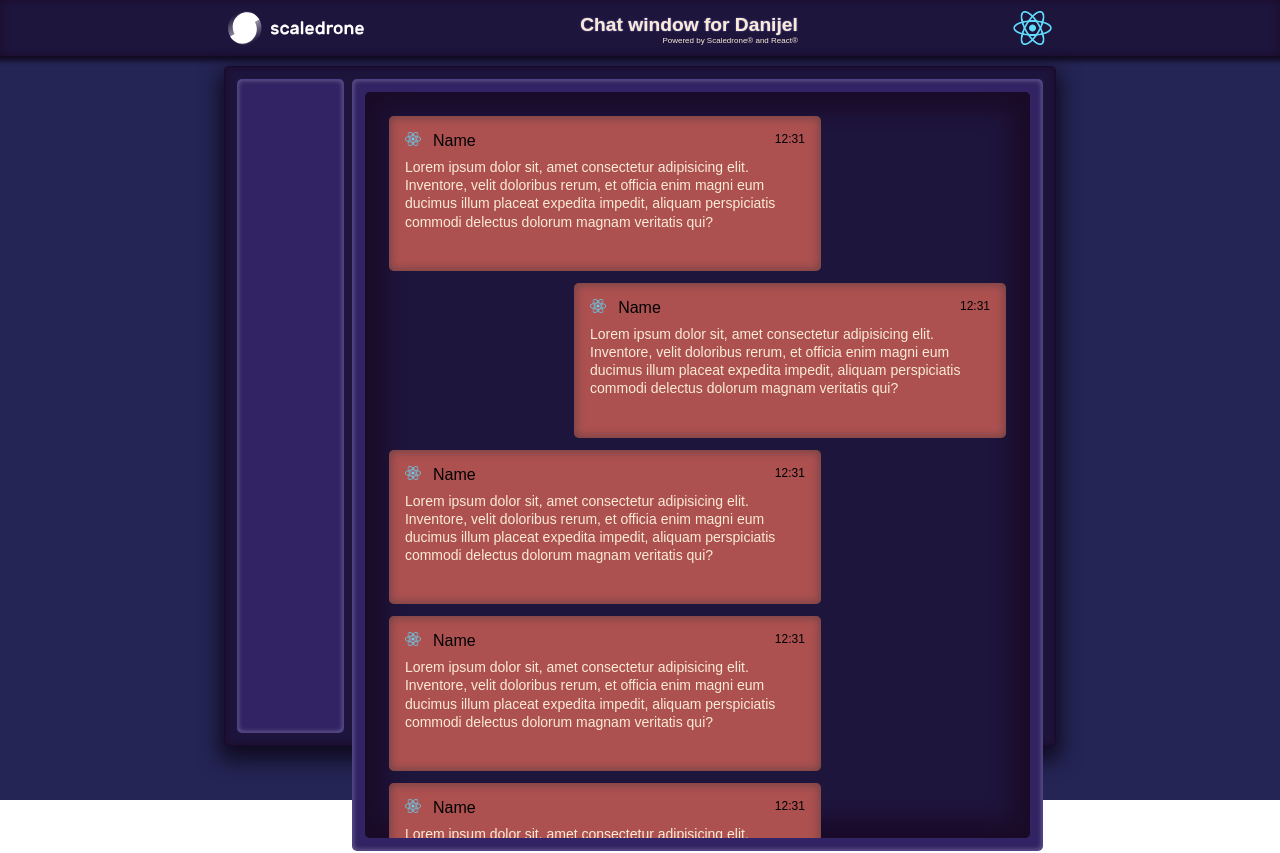
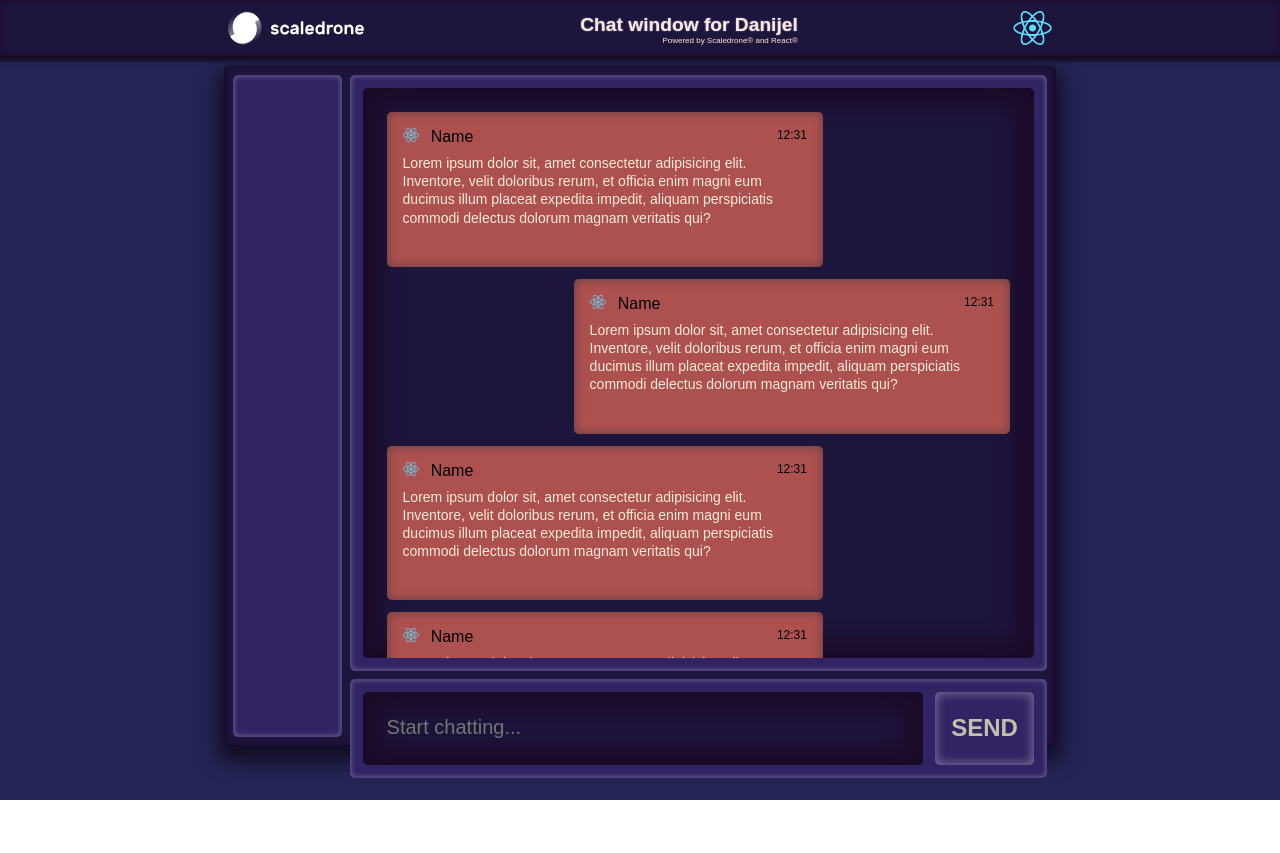
Before and after one commit to dhrgic/seminarski-scaledrone-hrgic, a React (Create React App) app: page / in a window 1280 px wide. Shown: the top 853 px of the page. After the commit the page ends 800 px from the top, so only its background shows below. Built offline with nearby package versions, Linux system fonts and the light colour scheme.

Commit message:
ispravan input

```diff
--- a/src/components/ChatApp/ChatApp.js
+++ b/src/components/ChatApp/ChatApp.js
@@ -2,7 +2,6 @@ import React from "react";
 import {
   ChatAppWrapper,
   MessagingWrapper,
-  InputWrapper,
 } from "../../lib/style/generalStyles";
 import Users from "./Users/Users";
 import Messages from "./Messages/Messages";
@@ -19,9 +18,7 @@ const ChatApp = () => {
         <Users></Users>
         <MessagingWrapper>
           <Messages></Messages>
-          <InputWrapper>
-            <Input handlerSendMessage={handleSubmit}></Input>
-          </InputWrapper>
+          <Input handlerSendMessage={handleSubmit}></Input>
         </MessagingWrapper>
       </ChatAppWrapper>
     </main>
--- a/src/components/ChatApp/Input/Input.js
+++ b/src/components/ChatApp/Input/Input.js
@@ -1,6 +1,7 @@
 import { useState } from "react";
 import React from "react";
 import PropTypes from "prop-types";
+import { InputWrapper, MessagesInput, InputButton } from "./InputStyles";
 
 const Input = ({ handlerSendMessage }) => {
   const [message, setMessage] = useState("");
@@ -15,25 +16,27 @@ const Input = ({ handlerSendMessage }) => {
   };
 
   return (
-    <>
-      <input
+    <InputWrapper>
+      <MessagesInput
         onChange={onChange}
         value={message}
+        rows={2}
         type="text"
         placeholder="Start chatting..."
         onKeyDown={(e) => {
           if (e.key === "Enter" && message.length > 0) {
+            e.preventDefault();
             handleSendMessage();
           }
         }}
       />
-      <button
+      <InputButton
         onClick={handleSendMessage}
         disabled={message.length > 0 ? false : true}
       >
         Send
-      </button>
-    </>
+      </InputButton>
+    </InputWrapper>
   );
 };
 
--- /dev/null
+++ b/src/components/ChatApp/Input/InputStyles.js
@@ -0,0 +1,40 @@
+import styled from "styled-components";
+
+export const InputWrapper = styled.div`
+  box-sizing: border-box;
+  width: 100%;
+  height: 15%;
+  padding: 12px;
+  border-radius: 5px;
+  border: 0.5px solid rgba(175, 167, 245, 0.226);
+  box-shadow: inset 0px 0px 5px 0px rgba(245, 245, 245, 0.342);
+  background-color: rgb(50, 35, 100);
+  display: flex;
+  gap: 12px;
+`;
+
+export const MessagesInput = styled.textarea`
+  width: 85%;
+  background-color: rgb(30, 21, 61);
+  box-shadow: inset 0px 0px 20px 20px rgba(26, 11, 41, 0.986);
+  border-radius: 5px;
+  border: none;
+  outline: none;
+  padding: 24px;
+  color: antiquewhite;
+  font-size: 20px;
+  resize: none;
+  font-family: Arial, Helvetica, sans-serif;
+`;
+
+export const InputButton = styled.button`
+  width: 15%;
+  border-radius: 5px;
+  background-color: rgb(50, 35, 100);
+  box-shadow: inset 0px 0px 10px 2px rgba(245, 245, 245, 0.342);
+  border: none;
+  color: rgba(212, 209, 181, 0.9);
+  font-size: 24px;
+  font-weight: 600;
+  text-transform: uppercase;
+`;
--- a/src/components/ChatApp/Messages/Messages.js
+++ b/src/components/ChatApp/Messages/Messages.js
@@ -1,22 +1,17 @@
-import React from 'react'
-import PropTypes from 'prop-types'
-import "./Messages.scss"
-import LogoReact from "../../../assets/images/React-icon.svg.png"
+import React from "react";
+import PropTypes from "prop-types";
+import "./Messages.scss";
+import LogoReact from "../../../assets/images/React-icon.svg.png";
 
-const Messages = props => {
+const Messages = (props) => {
   return (
-    <div className="MessagingContainer">
     <div className="MessagesWrapper">
       <div className="MessagesContainer">
         <div className="Message">
           <div className="MessageHeader">
             <div className="MessageSender">
               <figure className="Message-Figure">
-                <img
-                  className="Message-Image"
-                  src={LogoReact}
-                  alt=""
-                />
+                <img className="Message-Image" src={LogoReact} alt="" />
               </figure>
               <p>Name</p>
             </div>
@@ -37,11 +32,7 @@ const Messages = props => {
           <div className="MessageHeader">
             <div className="MessageSender">
               <figure className="Message-Figure">
-                <img
-                  className="Message-Image"
-                  src={LogoReact}
-                  alt=""
-                />
+                <img className="Message-Image" src={LogoReact} alt="" />
               </figure>
               <p>Name</p>
             </div>
@@ -62,11 +53,7 @@ const Messages = props => {
           <div className="MessageHeader">
             <div className="MessageSender">
               <figure className="Message-Figure">
-                <img
-                  className="Message-Image"
-                  src={LogoReact}
-                  alt=""
-                />
+                <img className="Message-Image" src={LogoReact} alt="" />
               </figure>
               <p>Name</p>
             </div>
@@ -87,11 +74,7 @@ const Messages = props => {
           <div className="MessageHeader">
             <div className="MessageSender">
               <figure className="Message-Figure">
-                <img
-                  className="Message-Image"
-                  src={LogoReact}
-                  alt=""
-                />
+                <img className="Message-Image" src={LogoReact} alt="" />
               </figure>
               <p>Name</p>
             </div>
@@ -112,11 +95,7 @@ const Messages = props => {
           <div className="MessageHeader">
             <div className="MessageSender">
               <figure className="Message-Figure">
-                <img
-                  className="Message-Image"
-                  src={LogoReact}
-                  alt=""
-                />
+                <img className="Message-Image" src={LogoReact} alt="" />
               </figure>
               <p>Name</p>
             </div>
@@ -136,10 +115,9 @@ const Messages = props => {
         <div className="shadow"></div>
       </div>
     </div>
-    </div>
-  )
-}
+  );
+};
 
-Messages.propTypes = {}
+Messages.propTypes = {};
 
-export default Messages
+export default Messages;
--- a/src/components/ChatApp/Messages/Messages.scss
+++ b/src/components/ChatApp/Messages/Messages.scss
@@ -3,7 +3,7 @@
 }
 
 .MessagesWrapper {
-  height: 85%;
+  height: 90%;
   padding: 12px;
   border-radius: 5px;
   border: 0.5px solid rgba(175, 167, 245, 0.226);
--- a/src/lib/style/generalStyles.js
+++ b/src/lib/style/generalStyles.js
@@ -14,7 +14,7 @@ export const ChatAppWrapper = styled.div`
   margin: 0 auto;
   border-radius: 5px;
   margin-top: 10px;
-  padding: 12px;
+  padding: 8px;
   border: 0.5px solid rgba(25, 10, 43, 0.979);
   box-shadow: 0 10px 20px 5px rgb(17, 12, 34),
     inset 0px 0px 8px 0px rgba(26, 11, 41, 0.986);
@@ -23,21 +23,10 @@ export const ChatAppWrapper = styled.div`
 `;
 
 export const MessagingWrapper = styled.div`
+  box-sizing: border-box;
   display: flex;
   flex-direction: column;
-`;
-
-export const InputWrapper = styled.div`
-  box-sizing: border-box;
-  height: 15%;
-  width: 100%;
-  padding: 12px;
-  border-radius: 5px;
-  border: 0.5px solid rgba(175, 167, 245, 0.226);
-  box-shadow: inset 0px 0px 5px 0px rgba(245, 245, 245, 0.342);
-  background-color: rgb(50, 35, 100);
-  display: flex;
-  gap: 12px;
+  gap: 8px;
 `;
 
 export const UsersWrapper = styled.div`
```
